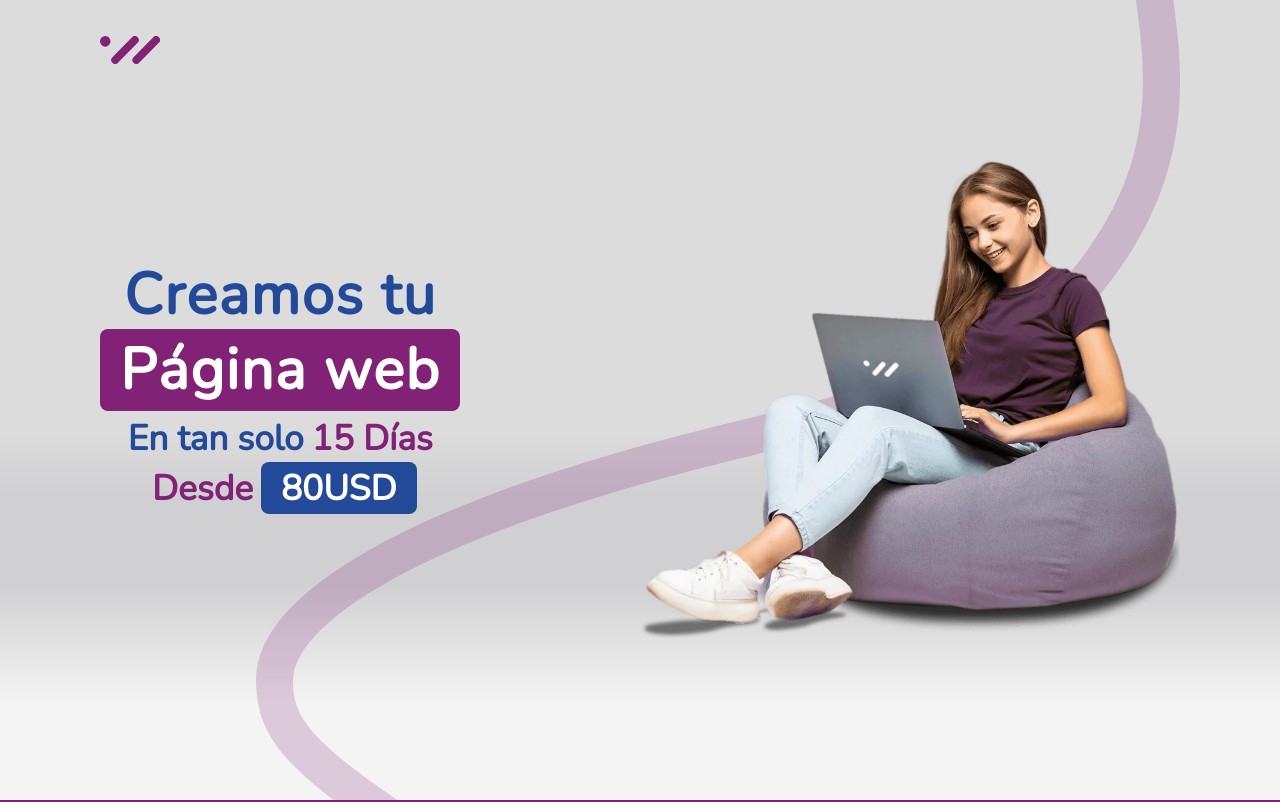
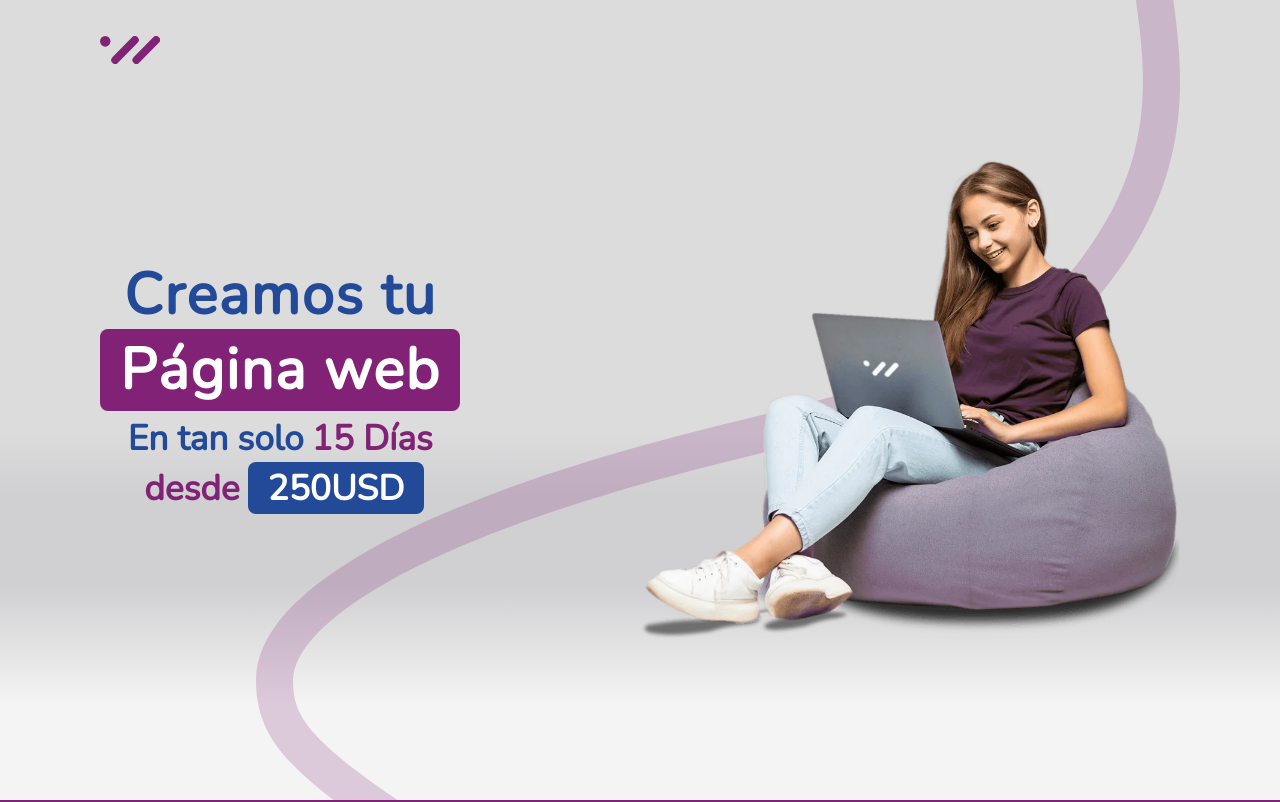
Before and after one commit to JhulianDev/IngenioWeb, a React (Vite) app: page / in a window 1280 px wide. Shown: the top 802 px of the page. Built offline with nearby package versions, Linux system fonts and the light colour scheme.

Commit message:
Se actualiza precio en la portada

```diff
--- a/src/components/sections/portada/Portada.jsx
+++ b/src/components/sections/portada/Portada.jsx
@@ -19,8 +19,8 @@ const Portada = () => {
             En tan solo
             <Span $typeC>15 Días</Span>
             <br />
-            <Span $typeC>Desde</Span>
-            <Span $typeB>80USD</Span>
+            <Span $typeC>desde</Span>
+            <Span $typeB>250USD</Span>
           </Paragraph>
         </BoxTexts>
 
```
